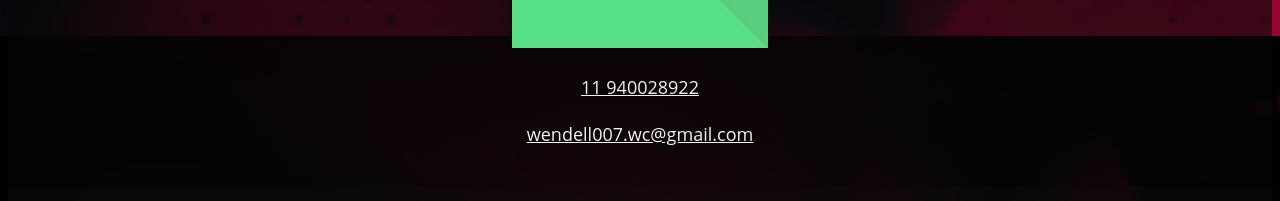
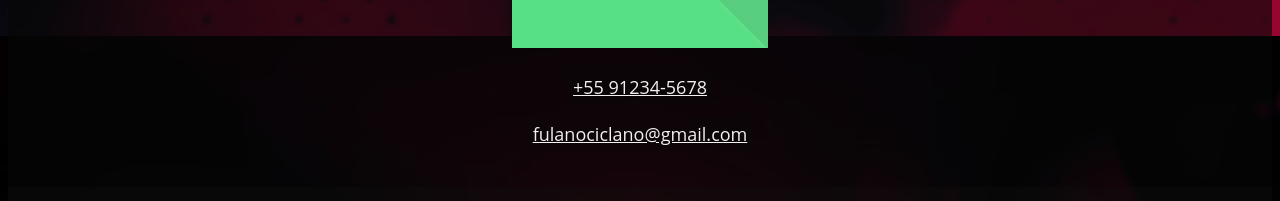
Before and after one commit to HideGawa/Site-de-Noticias, a plain HTML site: page index.html in a window 1280 px wide. Shown: the part 1564-1765 px from the top of the page. Drawn offline with Linux system fonts and the light colour scheme.

Commit message:
index.html

```diff
--- a/index.html
+++ b/index.html
@@ -51,8 +51,8 @@
 			<p>Entre em contato conosco</p>
 			<div>
 				<img src="imagens/contato.jpg" alt="telefone">
-				<p><a href="tel: 11940028922" class="botao">11 940028922</a></p>
-				<p><a href="mailto:wendell007.wc@gmail.com" class="botao">wendell007.wc@gmail.com</a></p>
+				<p><a href="tel: 11940028922" class="botao">+55 91234-5678</a></p>
+				<p><a href="mailto:fulanociclano@gmail.com" class="botao">fulanociclano@gmail.com</a></p>
 			</div>
 		</section>
 
```
